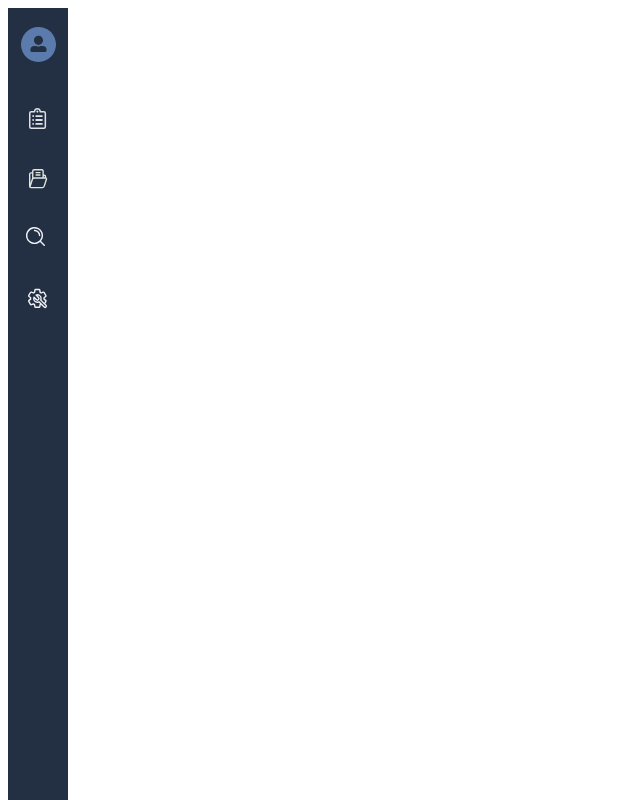
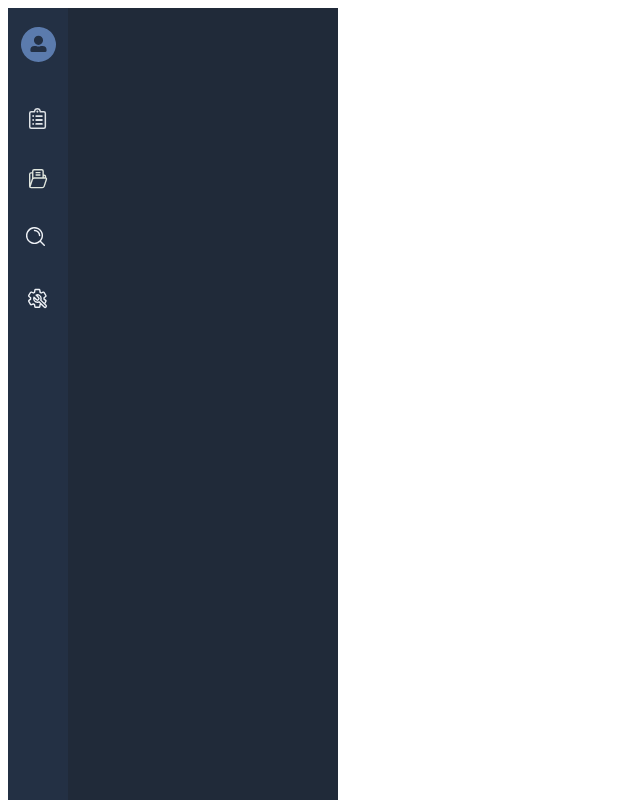
Before and after one commit to RileyWolf/SltungCode, a Vue app: page / in a window 1280 px wide. Shown: the top 800 px of the page, without its empty margins (0-640 px from the left). Built offline with nearby package versions, Linux system fonts and the light colour scheme.

Commit message:
111100//0022//1199 跑版修正

```diff
--- a/src/App.vue
+++ b/src/App.vue
@@ -1,6 +1,8 @@
 <template>
   <div>
-    <Sidebar/>
+    <Sidebar  style="float:left; position: relative;" />
+    <div id="div1"/>
+    <div id="div2"/>
   </div>
 </template>
 
@@ -16,12 +18,16 @@ export default {
 </script>
 
 <style>
-#app {
-  font-family: Avenir, Helvetica, Arial, sans-serif;
-  -webkit-font-smoothing: antialiased;
-  -moz-osx-font-smoothing: grayscale;
-  text-align: center;
-  color: #2c3e50;
-  margin-top: 60px;
+#div1 {
+  width: 270px;
+  height: 1025px;
+  background: #202A39;
+  float:left;
+}
+#div2 {
+  width: 1275px;
+  height: 1025px;
+  background: #FFFFFF;
+  float:left;
 }
 </style>
--- a/src/components/Sidebar.vue
+++ b/src/components/Sidebar.vue
@@ -208,7 +208,7 @@ export default {
   width: 134px;
   height: 60px;
   margin-left: 60px;
-  margin-top: -75.5px;
+  margin-top: -76px;
   background: #4481ff;
 }
 .but-base-s .child p{
@@ -221,6 +221,7 @@ export default {
   display:block;
 }
 .but-base-s:hover {
+  z-index:100;
   background: #4481ff;
 }
 .new-but-base-s .child{
```
